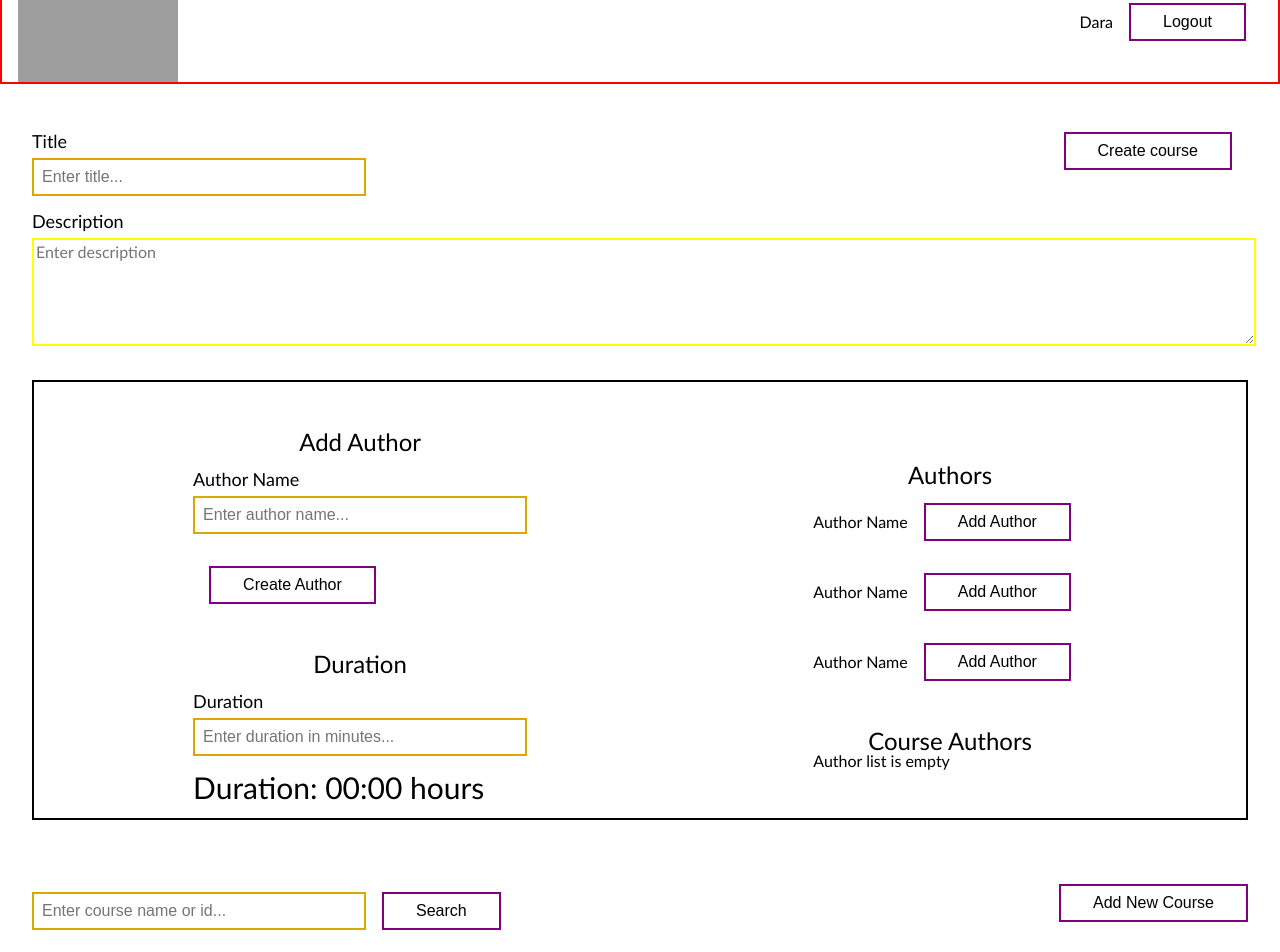
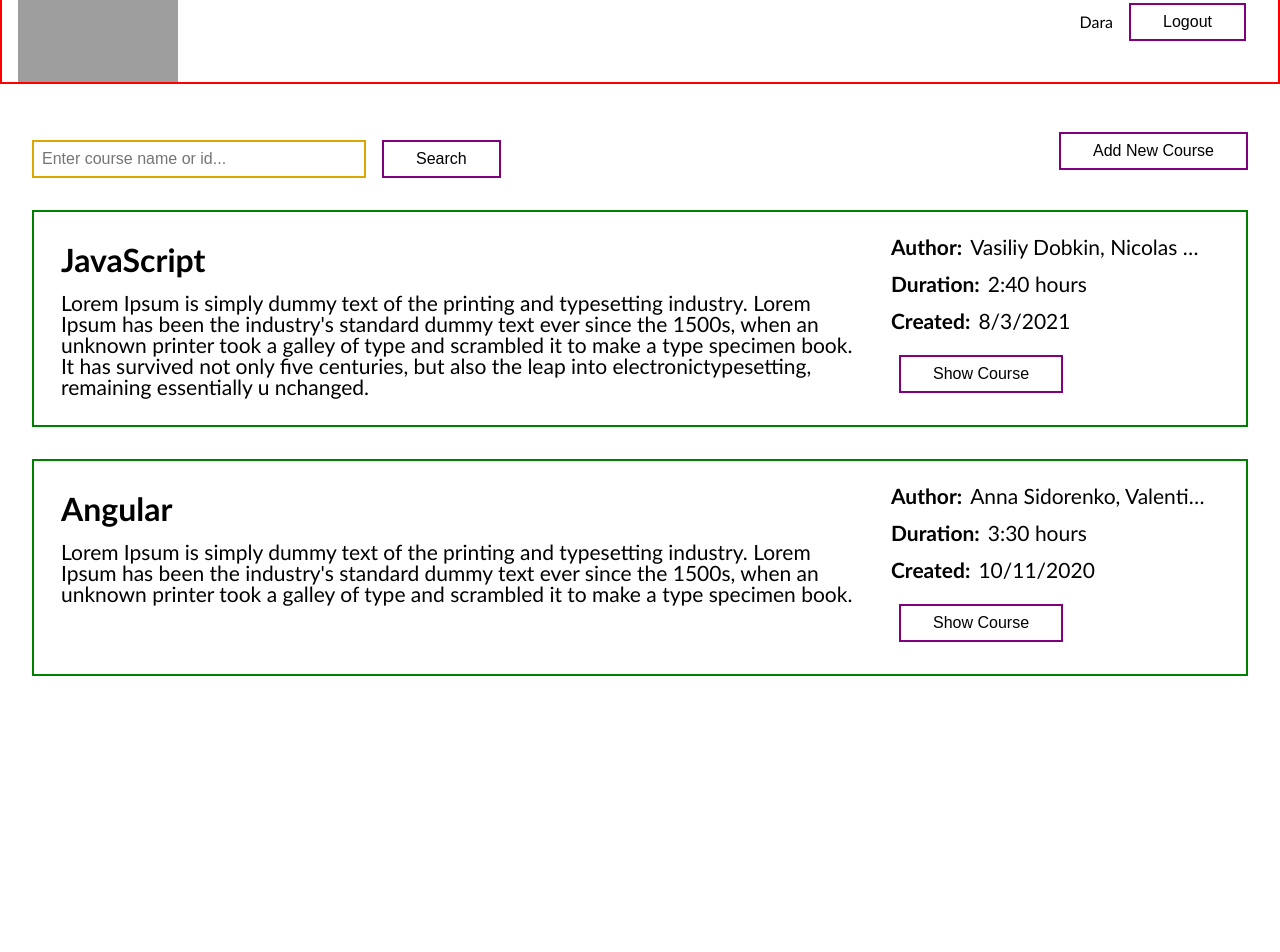
Before and after one commit to DaraTsvetanova/courses-app, a React (Create React App) app: page / in a window 1280 px wide. Shown: the part 40-992 px from the top of the page. After the commit the page ends 800 px from the top, so only its background shows below. Built offline with nearby package versions, Linux system fonts and the light colour scheme; grey boxes are pictures that could not be loaded.

Commit message:
refactoring the searchbar component

```diff
--- a/src/App.js
+++ b/src/App.js
@@ -7,7 +7,7 @@ function App() {
   return (
     <div>
       <Header />
-      <CreateCourses></CreateCourses>
+      {/* <CreateCourses></CreateCourses> */}
       <Courses />
     </div>
   );
--- a/src/components/Courses/Courses.js
+++ b/src/components/Courses/Courses.js
@@ -1,7 +1,6 @@
 import React, { useState } from "react";
 import { mockedCoursesList } from "../../mocks";
 import Button from "../Common/Button";
-import Input from "../Common/Input";
 
 import styles from "./Courses.module.css";
 import CoursesList from "./CoursesList";
@@ -29,20 +28,10 @@ export default function Courses() {
     setInput(inputValue);
   };
 
-  const placeholder = "Enter course name or id...";
-
   return (
     <div className={styles.container}>
       <div className={styles.actions}>
-        <SearchBar>
-          <Input
-            type="text"
-            onChange={inputHandler}
-            placeholder={placeholder}
-          />
-          <div className={styles.searchButton}>
-            <Button onClick={searchHandler}>Search</Button>
-          </div>
+        <SearchBar onInputChange={inputHandler} onSearchClick={searchHandler}>
         </SearchBar>
         <div className={styles.addButton}>
           <Button>Add New Course</Button>
--- a/src/components/Courses/Courses.module.css
+++ b/src/components/Courses/Courses.module.css
@@ -13,7 +13,3 @@
   margin-right: 1rem;
   margin-top: 1rem;
 }
-
-.searchButton {
-  margin-top: 0.5rem;
-}
--- a/src/components/Courses/SearchBar.js
+++ b/src/components/Courses/SearchBar.js
@@ -1,9 +1,19 @@
-import React, { useState } from "react";
+import React from "react";
 import Input from "../Common/Input";
 import Button from "../Common/Button";
 
 import styles from "./SearchBar.module.css";
 
-export default function SearchBar({ children }) {
-  return <div className={styles.searchContainer}>{children}</div>;
+export default function SearchBar(props) {
+  const placeholder = "Enter course name or id...";
+
+  return <div className={styles.searchContainer}>
+    <Input
+      onChange={props.onInputChange}
+      type={props.type}
+      placeholder={placeholder}
+    />
+    <div className={styles.searchButton}>
+      <Button onClick={props.onSearchClick}>Search</Button>
+    </div></div>;
 }
--- a/src/components/Courses/SearchBar.module.css
+++ b/src/components/Courses/SearchBar.module.css
@@ -9,3 +9,7 @@
   width: 30rem;
   height: 2rem;
 }
+
+.searchButton {
+  margin-top: 0.5rem;
+}
```
